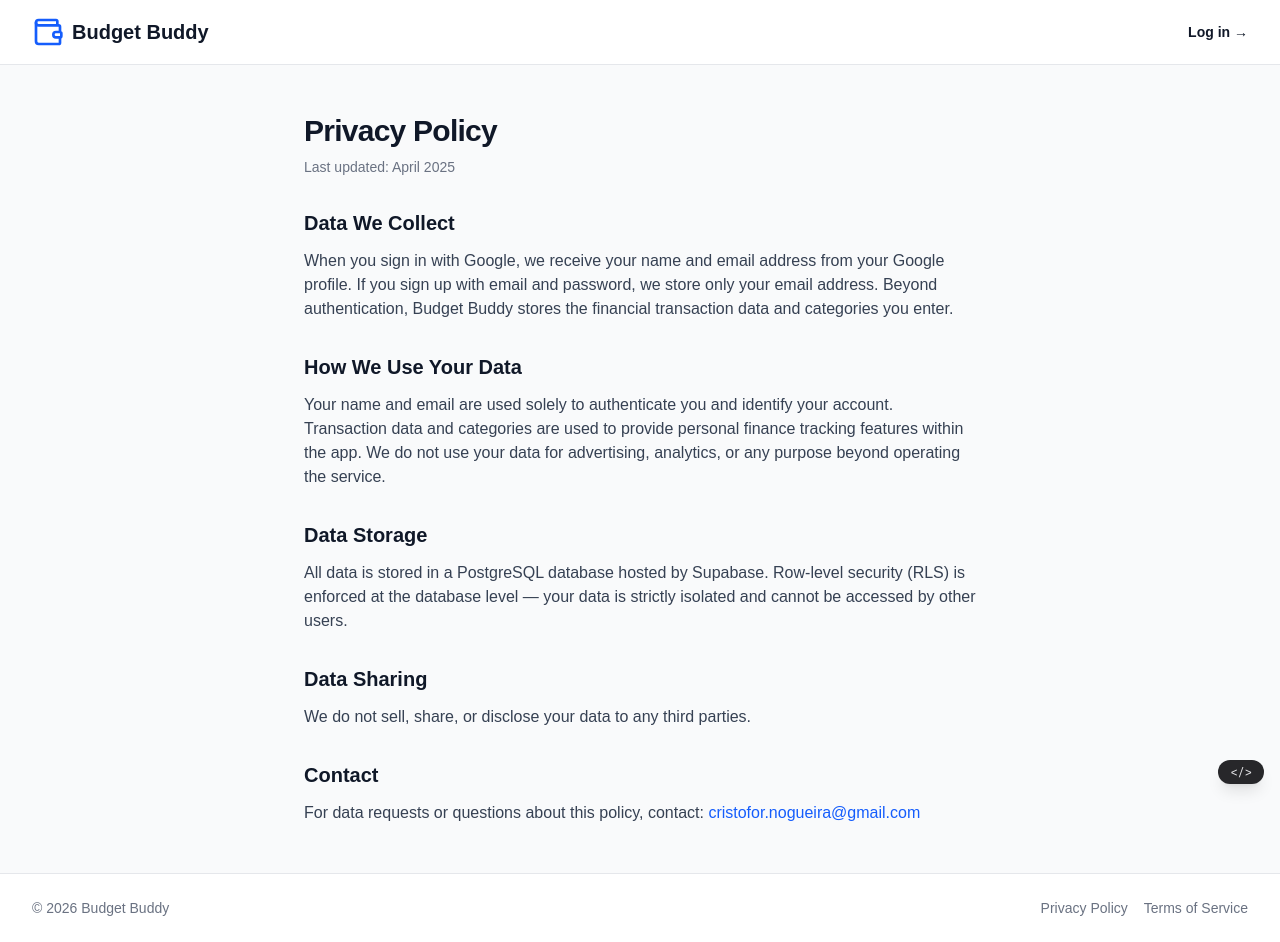
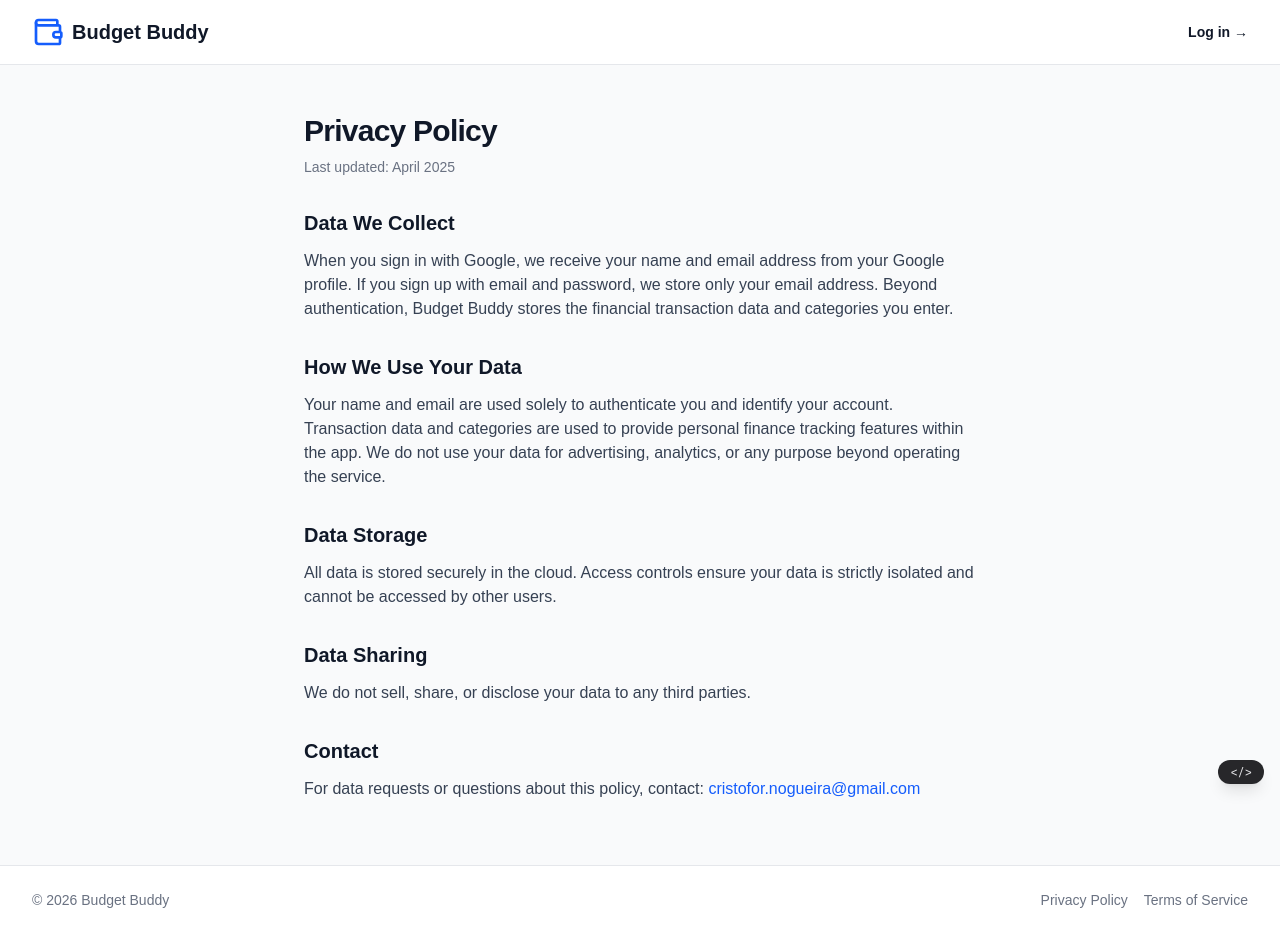
Before and after one commit to cnogueira/budget-buddy, a Next.js app: page /privacy in a window 1280 px wide. Built offline with nearby package versions, Linux system fonts and the light colour scheme; no server answers.

Commit message:
Remove implementation details from Privacy Policy Data Storage section

```diff
--- a/src/app/privacy/page.tsx
+++ b/src/app/privacy/page.tsx
@@ -28,9 +28,8 @@ export default function PrivacyPage() {
                 <section className="space-y-3">
                     <h2 className="text-xl font-semibold text-gray-900">Data Storage</h2>
                     <p className="text-gray-700">
-                        All data is stored in a PostgreSQL database hosted by Supabase.
-                        Row-level security (RLS) is enforced at the database level — your data is strictly isolated
-                        and cannot be accessed by other users.
+                        All data is stored securely in the cloud.
+                        Access controls ensure your data is strictly isolated and cannot be accessed by other users.
                     </p>
                 </section>
 
```
